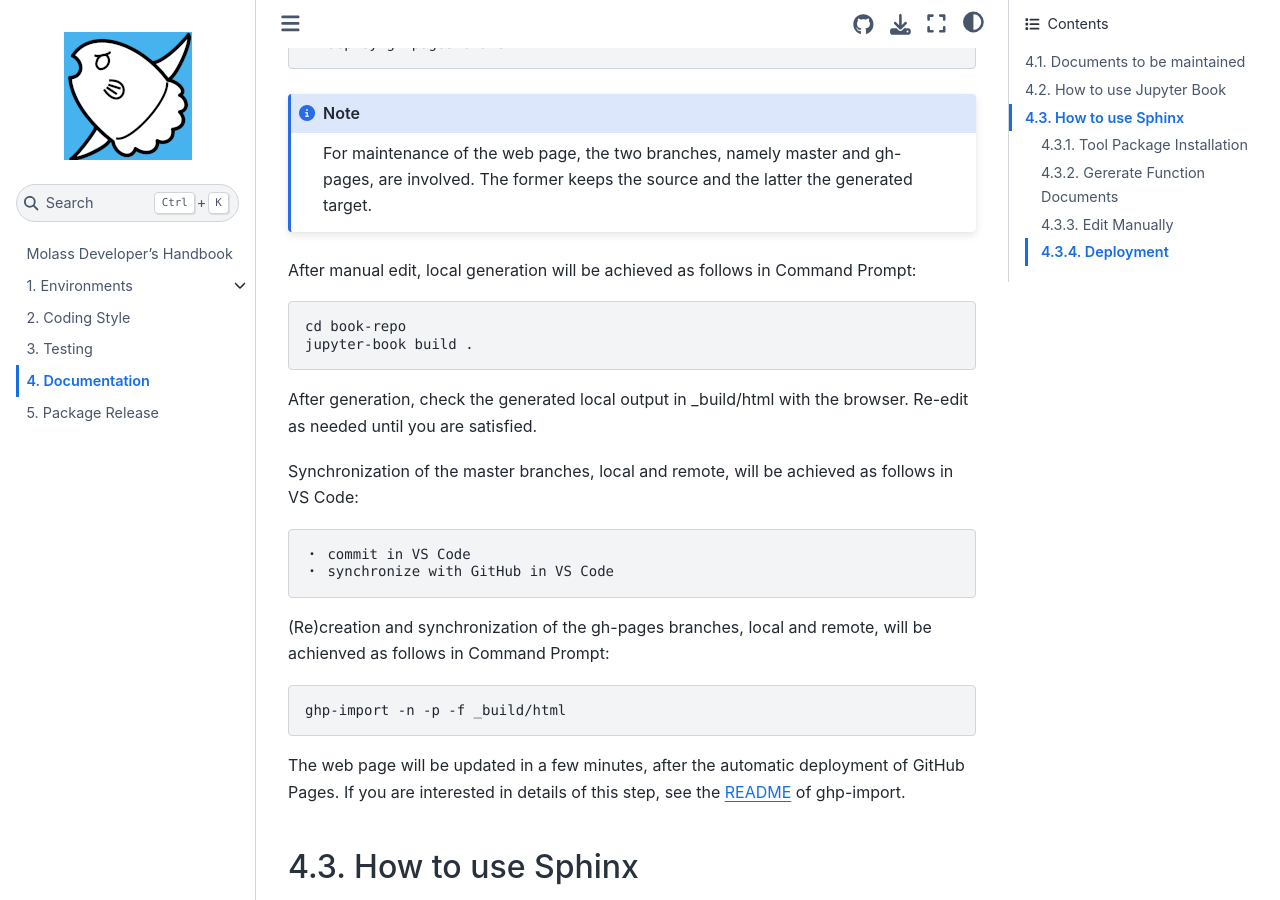
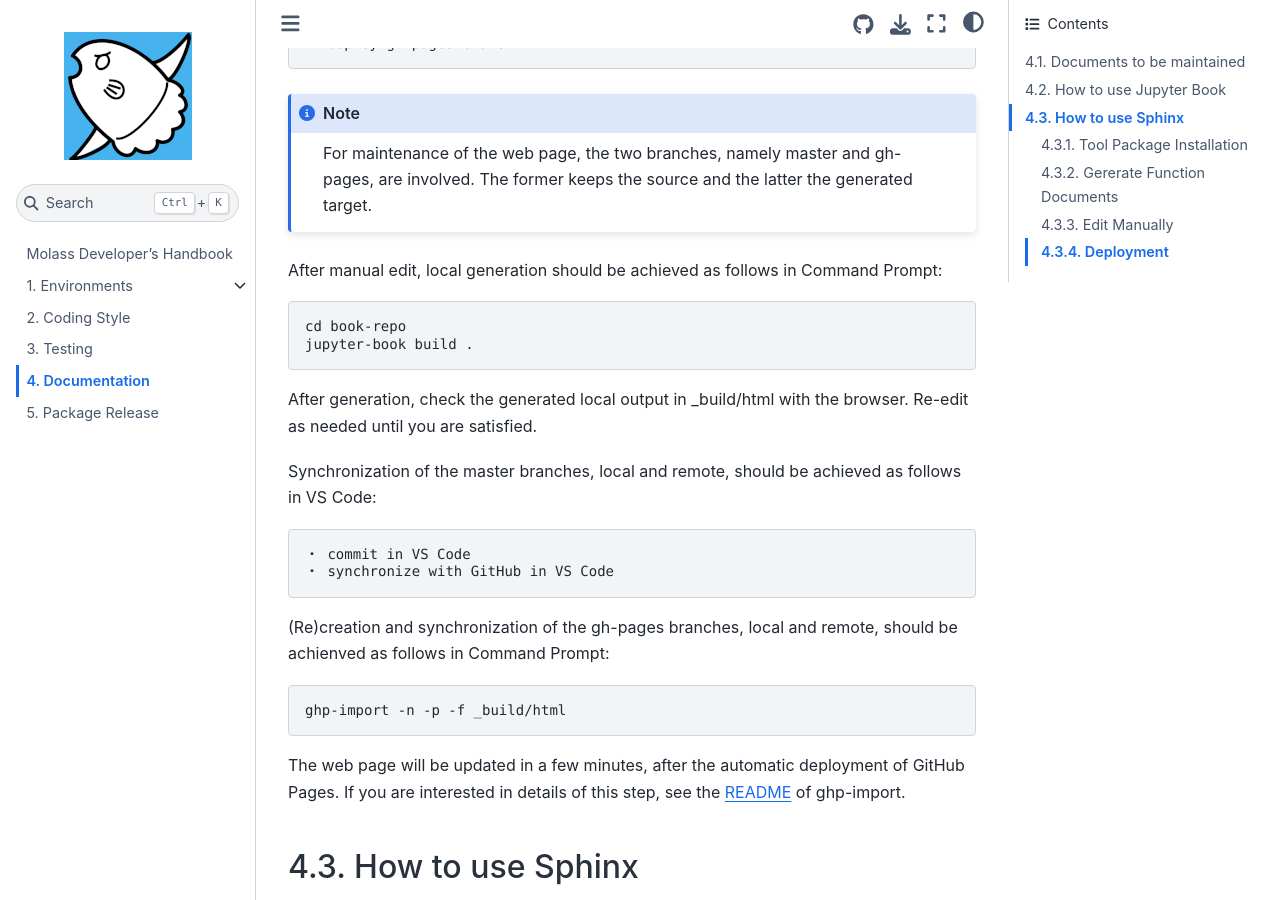
Before and after one commit to biosaxs-dev/molass-develop, a Jupyter Book: the page built from chapters/07/documentation.md, in a window 1280 px wide and 900 px high, scrolled down 2293 px. Built offline with Jupyter Book 1.0.4 settings and Sphinx 7.4.7 and the Sphinx Book theme 1.1.4, drawn with Linux system fonts in a browser that asks for light colours.

Commit message:
update for better wording

````diff
--- a/chapters/07/documentation.md
+++ b/chapters/07/documentation.md
@@ -77,7 +77,7 @@ We repeat the following cycle to update, brief descriptions of which will follow
 For maintenance of the web page, the two branches, namely master and gh-pages, are involved. The former keeps the source and the latter the generated target.
 ```
 
-After manual edit, local generation will be achieved as follows in Command Prompt:
+After manual edit, local generation should be achieved as follows in Command Prompt:
 
 ```none
 cd book-repo
@@ -86,12 +86,12 @@ jupyter-book build .
 
 After generation, check the generated local output in _build/html with the browser. Re-edit as needed until you are satisfied.
 
-Synchronization of the master branches, local and remote, will be achieved as follows in VS Code:
+Synchronization of the master branches, local and remote, should be achieved as follows in VS Code:
 
     ・ commit in VS Code
     ・ synchronize with GitHub in VS Code
 
-(Re)creation and synchronization of the gh-pages branches, local and remote, will be achienved as follows in Command Prompt:
+(Re)creation and synchronization of the gh-pages branches, local and remote, should be achienved as follows in Command Prompt:
 
 ```none
 ghp-import -n -p -f _build/html
````
